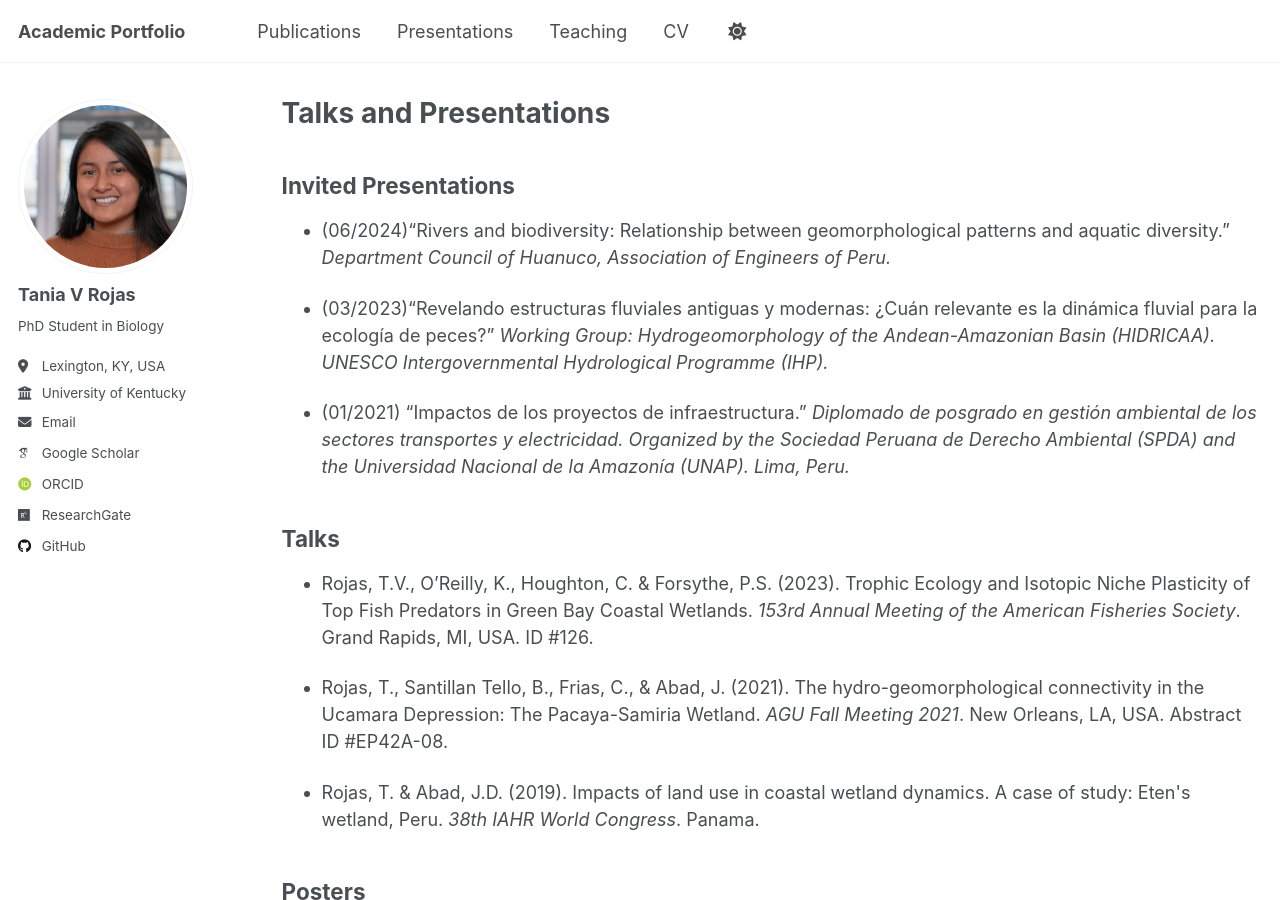
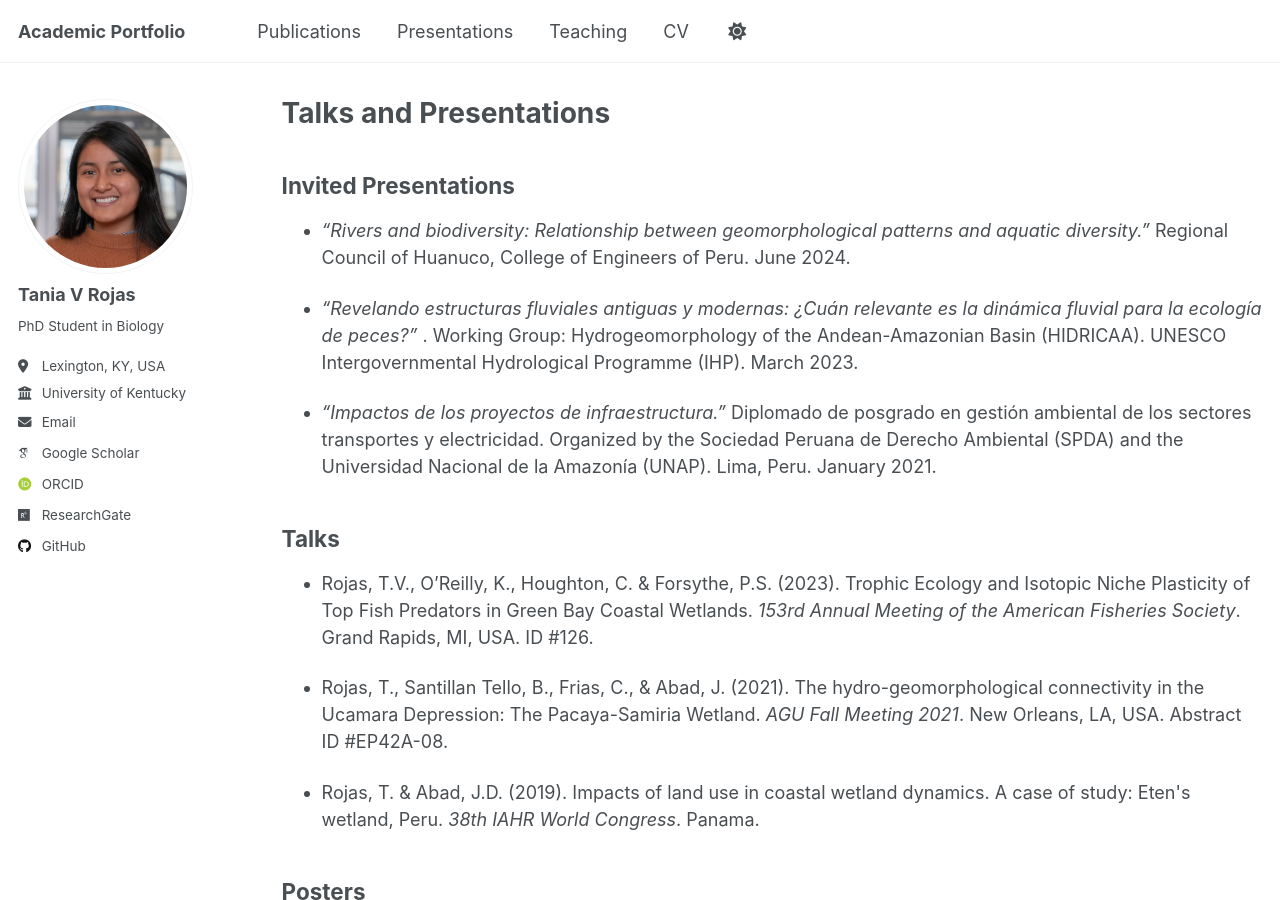
Before and after one commit to taniarojasc/taniarojasc.github.io, a Jekyll site: the page built from _pages/talks.html, in a window 1280 px wide and 900 px high. Built offline with Jekyll 4.4.1, drawn with Linux system fonts in a browser that asks for light colours; some web fonts are replaced; a script that is not in the unit is left out.

Commit message:
Update talks.html

```diff
--- a/_pages/talks.html
+++ b/_pages/talks.html
@@ -9,18 +9,19 @@ author_profile: true
 
   <ul>
   <li>
-    <p>(06/2024)“Rivers and biodiversity: Relationship between geomorphological patterns and aquatic diversity.”
-      <em>Department Council of Huanuco, Association of Engineers of Peru.</em></p>
+    <p><em>“Rivers and biodiversity: Relationship between geomorphological patterns and aquatic diversity.”</em>
+      Regional Council of Huanuco, College of Engineers of Peru. June 2024.</p>
   </li>
 
   <li>
-    <p>(03/2023)“Revelando estructuras fluviales antiguas y modernas: ¿Cuán relevante es la dinámica fluvial para la ecología de peces?”
-      <em>Working Group: Hydrogeomorphology of the Andean-Amazonian Basin (HIDRICAA). UNESCO Intergovernmental Hydrological Programme (IHP).</em></p>
+    <p><em>“Revelando estructuras fluviales antiguas y modernas: ¿Cuán relevante es la dinámica fluvial para la ecología de peces?” </em>.
+      Working Group: Hydrogeomorphology of the Andean-Amazonian Basin (HIDRICAA). UNESCO Intergovernmental Hydrological Programme (IHP). March 2023.</p>
   </li>
 
  <li>
-   <p>(01/2021) “Impactos de los proyectos de infraestructura.”
-      <em>Diplomado de posgrado en gestión ambiental de los sectores transportes y electricidad. Organized by the Sociedad Peruana de Derecho Ambiental (SPDA) and the Universidad Nacional de la Amazonía (UNAP). Lima, Peru.</em></p>
+   <p><em>“Impactos de los proyectos de infraestructura.”</em>
+     Diplomado de posgrado en gestión ambiental de los sectores transportes y electricidad.
+     Organized by the Sociedad Peruana de Derecho Ambiental (SPDA) and the Universidad Nacional de la Amazonía (UNAP). Lima, Peru. January 2021.</p>
 </li>
   </ul>
 
```
